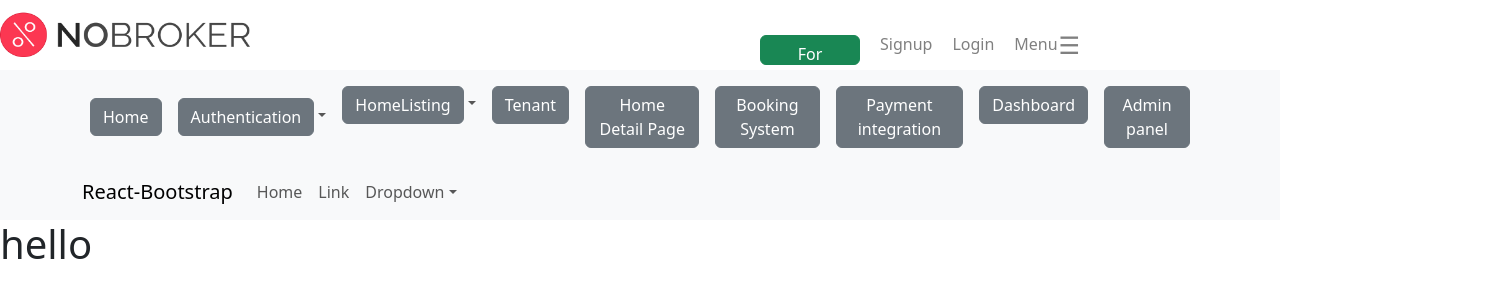
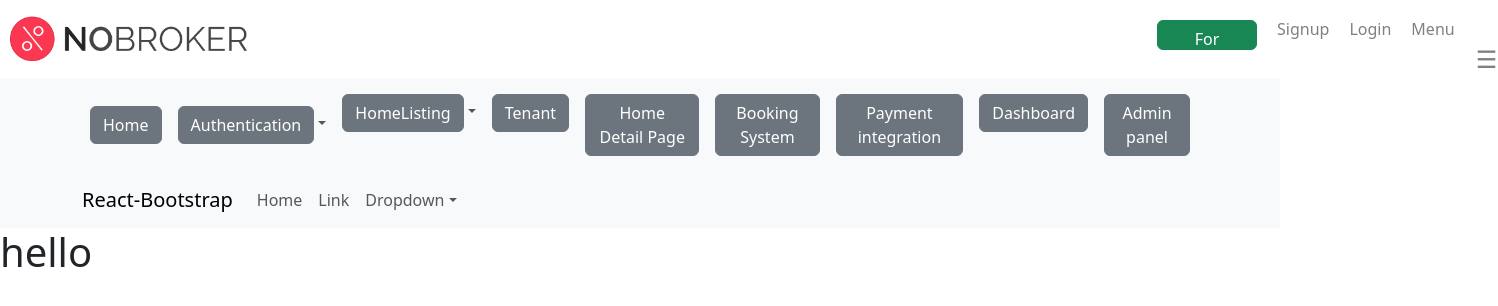
Before and after one commit to shantanu250907/houserental, a React (Create React App) app in the folder projects/src/React/React/myapp/: page /Home in a window 1280 px wide. Shown: the top 306 px of the page, 1498 px wide, since content can reach past the window. Built offline with nearby package versions, Linux system fonts and the light colour scheme.

Commit message:
update home

```diff
--- a/projects/src/React/React/myapp/src/Pages/Owner.js
+++ b/projects/src/React/React/myapp/src/Pages/Owner.js
@@ -49,12 +49,12 @@ function Tenant(){
     const handleSubmit = (e) => {
       e.preventDefault();
       setSubmitted(true);
-      // You can also send formData to backend here
+
     };
 
     return (
       <>
-      <h2 className="text-center my-4">Owner Sign Up Form</h2>
+      <h2 className="text-center my-4">Sign Up</h2>
   <Form onSubmit={handleSubmit}></Form>
       <Form onSubmit={handleSubmit}>
         {/* Full Name */}
--- a/projects/src/React/React/myapp/src/Pages/TopNavbar.css
+++ b/projects/src/React/React/myapp/src/Pages/TopNavbar.css
@@ -62,9 +62,9 @@
   display: flex;
   gap: 20px;
   color: 'GrayText';
-  margin-top: 30px;
+  margin-top: 20px;
   color: grey;
-  margin-left:500px;
+  margin-left:900px;
 }
 
 .dropdown-menu {
--- a/projects/src/React/React/myapp/src/Pages/TopNavbar.js
+++ b/projects/src/React/React/myapp/src/Pages/TopNavbar.js
@@ -15,11 +15,7 @@ function TopNavbar() {
   return (
     <>
       <div style={{ display: 'flex', alignItems: 'center', justifyContent: 'left' }}>
-        <img
-          src={broker}
-          alt="logo-left"
-          style={{ width: '250px', height: '70px', marginRight: '10px' }}
-        />
+        <img src={broker} alt="logo-left" style={{ width: '250px', height: '70px', marginRight: '10px', marginLeft: '10px' }} />
         <div className="H">
           <Link to='/Owner'>
             <button type="button" className="btn btn-success" style={{ width: '100px', height: 30 }}>For Owner</button>
@@ -27,8 +23,6 @@ function TopNavbar() {
           <h6 style={{ cursor: 'pointer' }} onClick={() => setShowLogin(true)}>Signup</h6>
           <h6 style={{ cursor: 'pointer' }} onClick={() => setShowLogin(true)}>Login</h6>
           <h6>Menu</h6>
-        </div>
-
           <div className="dropdown">
             <button className="menu-toggle">☰</button>
             <ul className="dropdown-menu small-menu">
@@ -39,6 +33,9 @@ function TopNavbar() {
               <li><Link to="/">About Us</Link></li>
             </ul>
           </div>
+        </div>
+
+
       </div>
 
       {/* Bottom Navbar */}
```
Lines whose indentation alone changed are shown as unchanged.
